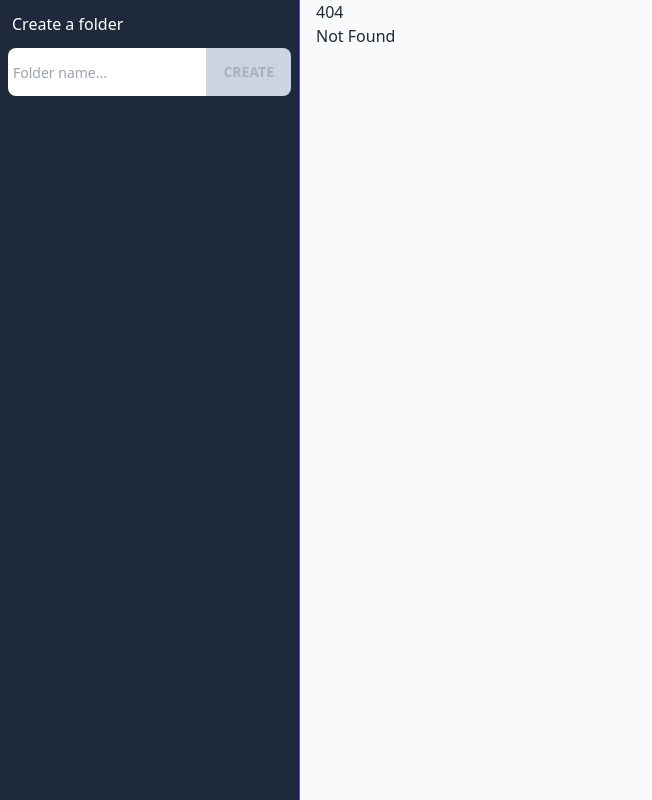
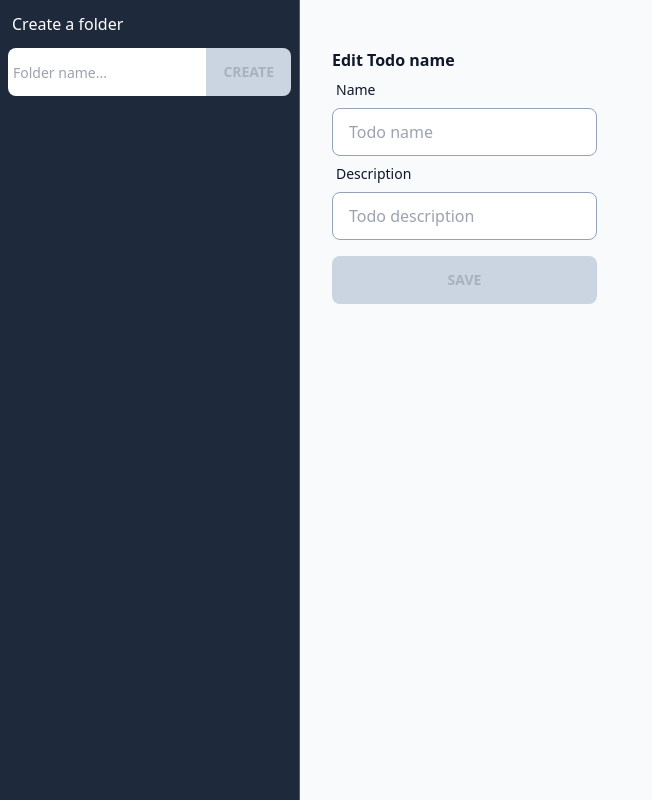
Before and after one commit to Sayed-M/svelte-todo-app, a SvelteKit app: page /folders/1/todos/1/edit in a window 1280 px wide. Before the commit this address had no page. Shown: the whole page, without its empty margins (0-652 px from the left). Built offline with nearby package versions, Linux system fonts and the light colour scheme.

Commit message:
update routes and implement editing a todo

```diff
--- a/src/lib/components/Todo.svelte
+++ b/src/lib/components/Todo.svelte
@@ -1,6 +1,7 @@
 <script lang="ts">
 	import type { ITodo } from "$lib/models/models";
 	import { folders } from "$lib/stores/folders";
+    import { navigate } from "svelte-routing";
 
     export let todo: ITodo;
     export let folderId: string;
@@ -15,10 +16,6 @@
         })
     }
 
-let editTodo = () => {
-
-}
-
 </script>
 
 <div class="card card-compact w-96 bg-base-100 shadow-xl">
@@ -26,7 +23,7 @@ let editTodo = () => {
       <h2 class="card-title">{todo?.name}</h2>
       <p>{todo?.description}</p>
       <div class="card-actions justify-end">
-        <button class="btn btn-outline text-slate-500" on:click={editTodo}>Edit</button>
+        <a href="/folders/{folderId}/todos/{todo.id}/edit" class="btn btn-outline text-slate-500">Edit</a>
         <button class="btn btn-success text-white" on:click={deleteTodo}>Done</button>
       </div>
     </div>
--- a/src/lib/components/folder.svelte
+++ b/src/lib/components/folder.svelte
@@ -6,7 +6,7 @@
 
 </script>
 
-<li class="flex"><a href="/{folder.id}" class="grow no-underline rounded bg-slate-600 hover:bg-sky-400 text-white break-words mt-2 p-2" class:active={folder.id === $page.params.id}>{folder.name}</a></li>
+<li class="flex"><a href="/folders/{folder.id}" class="grow no-underline rounded bg-slate-600 hover:bg-sky-400 text-white break-words mt-2 p-2" class:active={folder.id === $page.params.folderId}>{folder.name}</a></li>
 
 <style lang="postcss">
     .active {
--- a/src/routes/[id]/+page.svelte
+++ b/src/routes/folders/[folderId]/+page.svelte
@@ -26,12 +26,15 @@
 			todoName = '';
 			todoDescription = '';
 			isCreateDisabled = true
+			folders.update((currentFolders) => {
+				return currentFolders;
+			})
 		}
 	}
 
 	$: {
 
-		folder = $folders.find(folder => folder.id === $page.params.id);
+		folder = $folders.find(folder => folder.id === $page.params.folderId);
 
 		todoName && todoDescription ? isCreateDisabled = false : true;
 
--- /dev/null
+++ b/src/routes/folders/[folderId]/todos/[todoId]/edit/+page.svelte
@@ -0,0 +1,94 @@
+<script lang="ts">
+	import { onMount } from 'svelte';
+	import { page } from '$app/stores';
+	import { goto } from '$app/navigation';
+	import { fade } from 'svelte/transition';
+	import type { IFolder, ITodo } from '$lib/models/models';
+	import { folders } from '$lib/stores/folders';
+
+	let folderId: string;
+	let todoId: string;
+	let todoIndex: number;
+
+	let folder: IFolder;
+	let todo: ITodo;
+
+	let tempTodo :ITodo;
+	let tempName: string;
+	let tempDescription: string;
+
+	let saved: boolean = false;
+	let isCreateDisabled = true;
+
+	$: {
+		folderId = $page.params.folderId;
+		todoId = $page.params.todoId;
+
+		folder = $folders.find(folder => folder.id === folderId);
+		todo = folder?.todos.find(todo => todo.id === todoId);
+
+		tempName && tempDescription ? isCreateDisabled = false : true;
+	}
+
+	let saveTodo = () => {
+		if (tempName && tempDescription) {
+			tempTodo = Object.assign({}, {
+				id: todo.id,
+				name: tempName,
+				description: tempDescription
+			})
+			todo = {...tempTodo}
+			todoIndex = folder.todos.findIndex(todo => todo.id === todoId)
+			folder.todos[todoIndex] = todo;
+			saved = true;
+			setTimeout(() => {
+				saved = false;
+				goto(`/folders/${folderId}`, { replaceState: true })
+			}, 1000)
+		}
+	}
+
+	onMount(async () => {
+		tempTodo = Object.assign({}, {
+			id: todo.id,
+			name: todo.name,
+			description: todo.description
+		})
+		tempName = tempTodo?.name;
+		tempDescription = tempTodo?.description;
+	});
+
+</script>
+
+<svelte:head>
+	<title>Edit Todo</title>
+</svelte:head>
+
+<section class="pt-8">
+	<div class="flex justify-between gap-4">
+
+		<form on:submit|preventDefault={saveTodo}>
+			<div class="grow mr-4">
+				<div class="flex flex-col p-4">
+					<h3 class="text-slate-900 font-bold">Edit Todo name</h3>
+					<div>
+						<label for="" class="label">
+							<span class="label-text text-slate-900">Name</span>
+						</label>
+						<input type="text" bind:value={tempName} class="input border-slate-400 w-full" placeholder="Todo name">
+					</div>
+					<div>
+						<label for="" class="label">
+							<span class="label-text text-slate-900">Description</span>
+						</label>
+						<input type="text" bind:value={tempDescription} class="input border-slate-400 w-full" placeholder="Todo description">
+					</div>
+					<button type="submit" class="btn btn-primary bg-sky-500 hover:bg-sky-600 disabled:bg-slate-300 border-none mt-4" disabled={isCreateDisabled}>Save</button>
+					{#if saved}
+						<p transition:fade class="text-md font-semibold text-success">Saved successfully!</p>
+					{/if}
+				</div>
+			</div>
+		</form>
+	</div>
+</section>
--- /dev/null
+++ b/src/routes/folders/[folderId]/todos/[todoId]/edit/+page.ts
@@ -0,0 +1,9 @@
+import { dev } from '$app/environment';
+
+// we don't need any JS on this page, though we'll load
+// it in dev so that we get hot module replacement
+export const csr = dev;
+
+// since there's no dynamic data here, we can prerender
+// it so that it gets served as a static asset in production
+export const prerender = true;
```
Also changed, not shown: src/routes/folders/[folderId]/+page.ts (renamed from src/routes/[id]/+page.ts).
